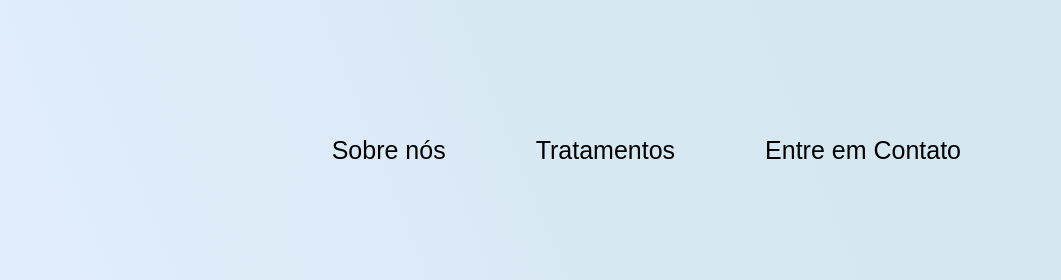
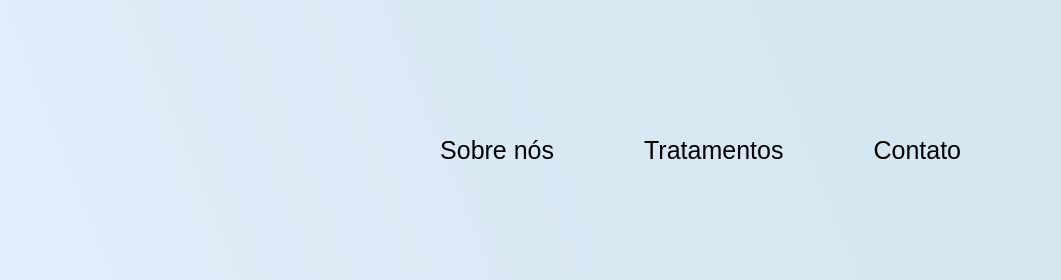
Before and after one commit to brunnobernardo/personal_projects, a plain HTML site: page fino_projeto/index.html in a window 1280 px wide. Shown: the top 280 px of the page, 219-1280 px from the left. Drawn offline with Linux system fonts and the light colour scheme; a web font is replaced by a local one.

Commit message:
update 29.06

```diff
--- a/fino_projeto/index.html
+++ b/fino_projeto/index.html
@@ -4,7 +4,7 @@
 <head>
     <meta charset="UTF-8">
     <meta name="viewport" content="width=device-width, initial-scale=1.0">
-    <title>Media Query Fino Odonto</title>
+    <title>Fino Odonto</title>
     <link rel="stylesheet" href="estilo/style.css">
     <link rel="stylesheet" href="estilo/media-query.css">
 </head>
@@ -17,7 +17,7 @@
         <nav class="cabecalho-menu">
             <a class="cabecalho-menu-item">Sobre nós</a>
             <a class="cabecalho-menu-item">Tratamentos</a>
-            <a class="cabecalho-menu-item">Entre em Contato</a>
+            <a class="cabecalho-menu-item">Contato</a>
         </nav>
 
     </header>
```
